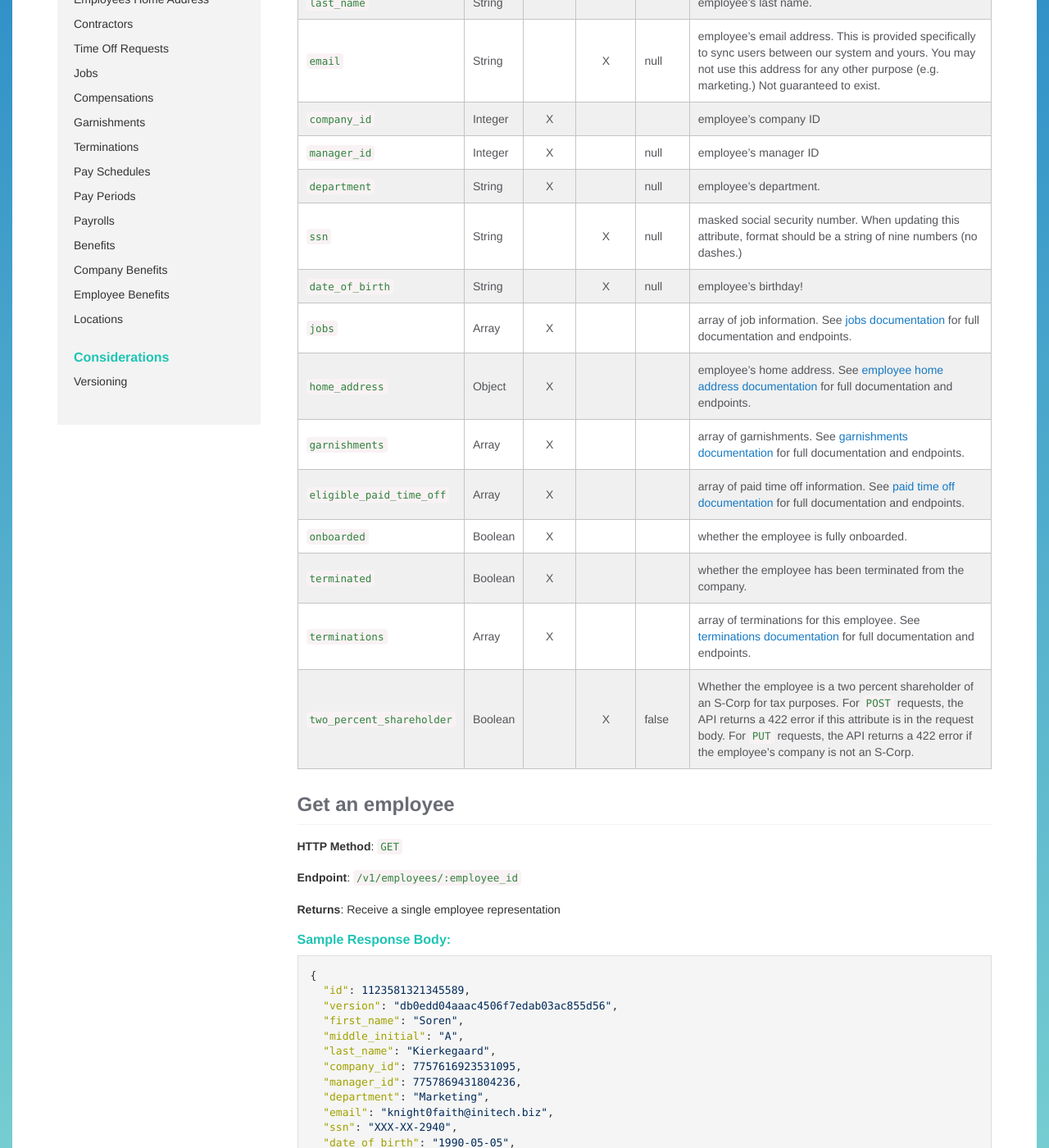
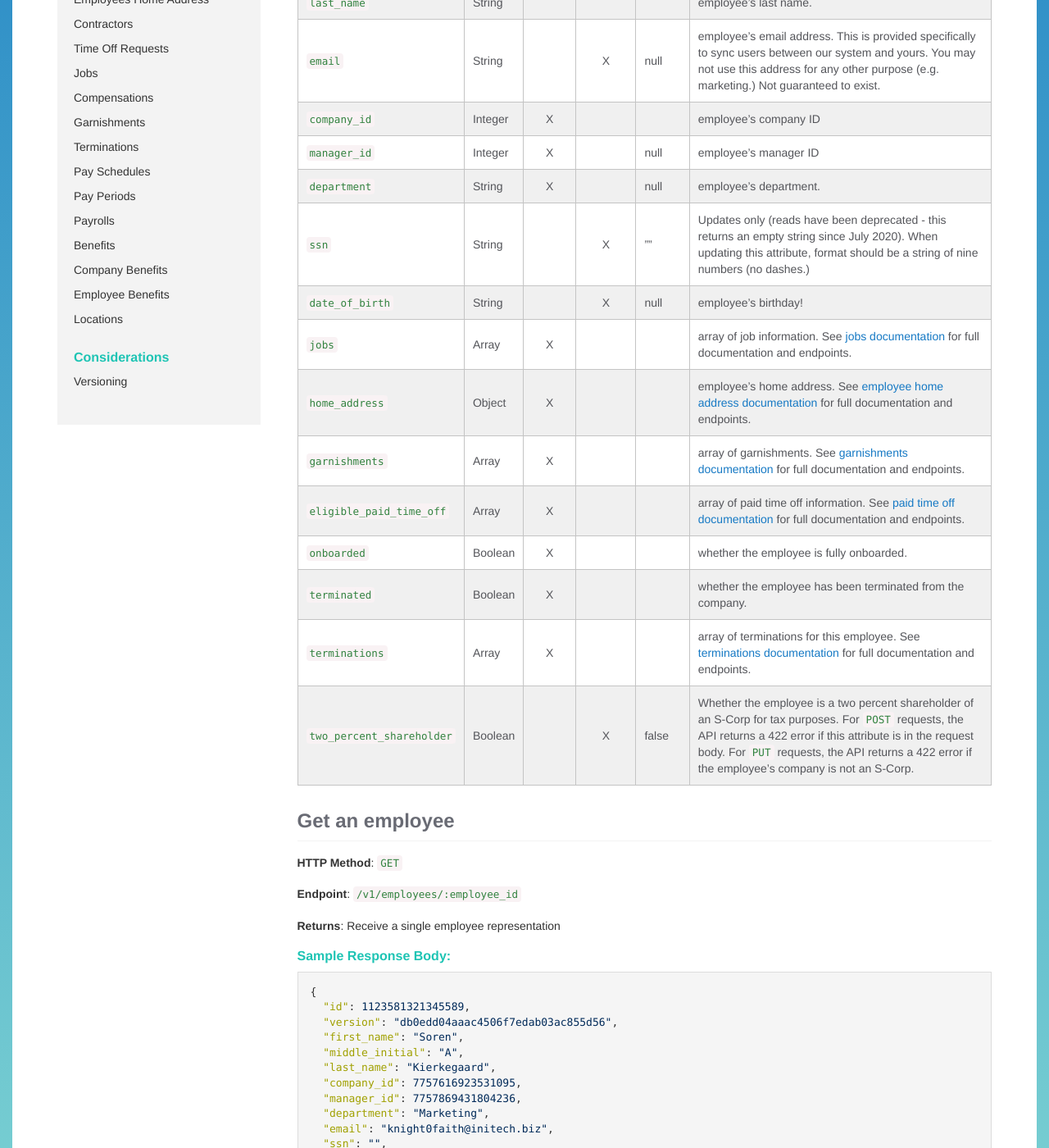
Before and after one commit to Gusto/gusto.github.io, a Jekyll site: the page built from _posts/2013-08-07-employees.markdown, in a window 1280 px wide and 1400 px high, scrolled down 590 px. Shown: the whole window at 82% size. Built offline with Jekyll 4.4.1, drawn with Linux system fonts in a browser that asks for light colours.

Commit message:
deprecating ssns for employees (#72)
* deprecating ssns for employees

* more changes

```diff
--- a/_posts/2013-08-07-employees.markdown
+++ b/_posts/2013-08-07-employees.markdown
@@ -19,7 +19,7 @@ title: Employees
 | `company_id`                  | Integer           |     X     |          |         | employee's company ID
 | `manager_id`                  | Integer           |     X     |          | null    | employee's manager ID
 | `department`                  | String            |     X     |          | null    | employee's department.
-| `ssn`                         | String            |           |    X     | null    | masked social security number. When updating this attribute, format should be a string of nine numbers (no dashes.)
+| `ssn`                         | String            |           |    X     | ""      | Updates only (reads have been deprecated - this returns an empty string since July 2020). When updating this attribute, format should be a string of nine numbers (no dashes.)
 | `date_of_birth`               | String            |           |    X     | null    | employee's birthday!
 | `jobs`                        | Array             |     X     |          |         | array of job information. See <a href="/v1/jobs">jobs documentation</a> for full documentation and endpoints.
 | `home_address`                | Object            |     X     |          |         | employee's home address. See <a href="/v1/employee_home_address">employee home address documentation</a> for full documentation and endpoints.
@@ -51,7 +51,7 @@ title: Employees
   "manager_id": 7757869431804236,
   "department": "Marketing",
   "email": "knight0faith@initech.biz",
-  "ssn": "XXX-XX-2940",
+  "ssn": "",
   "date_of_birth": "1990-05-05",
   "jobs": [
     {
@@ -119,7 +119,7 @@ title: Employees
     "manager_id": 7757869431804236,
     "department": "Marketing",
     "email": "knight0faith@initech.biz",
-    "ssn": "XXX-XX-2940",
+    "ssn": "",
     "date_of_birth": "1990-05-05",
     "jobs": [
       {
--- a/_posts/2018-11-16-webhooks-employees.markdown
+++ b/_posts/2018-11-16-webhooks-employees.markdown
@@ -40,7 +40,7 @@ layout: sidebar
     "manager_id": 7757869431804236,
     "department": "Marketing",
     "email": "knight0faith@initech.biz",
-    "ssn": "XXX-XX-2940",
+    "ssn": "",
     "date_of_birth": "1990-05-05",
     "jobs": [
       {
```
